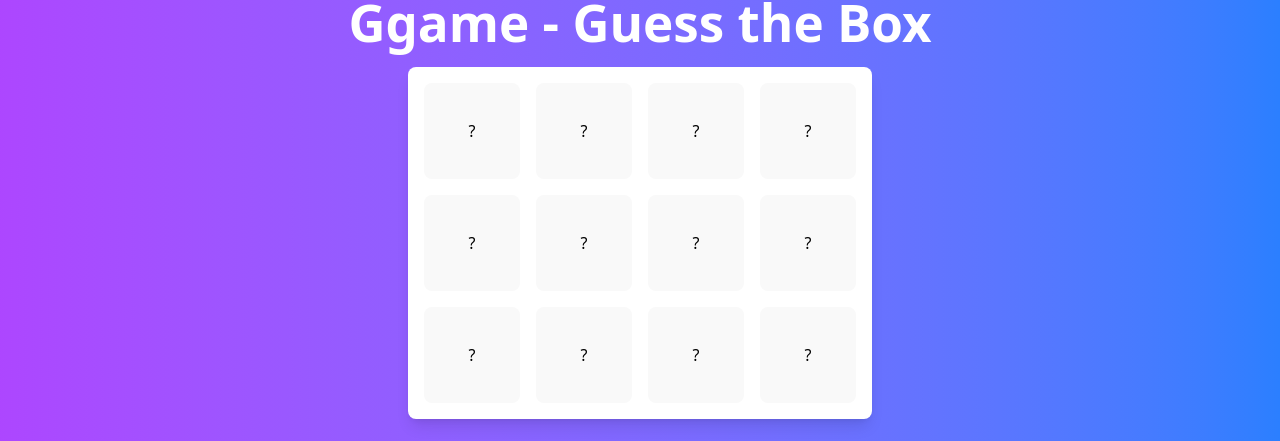
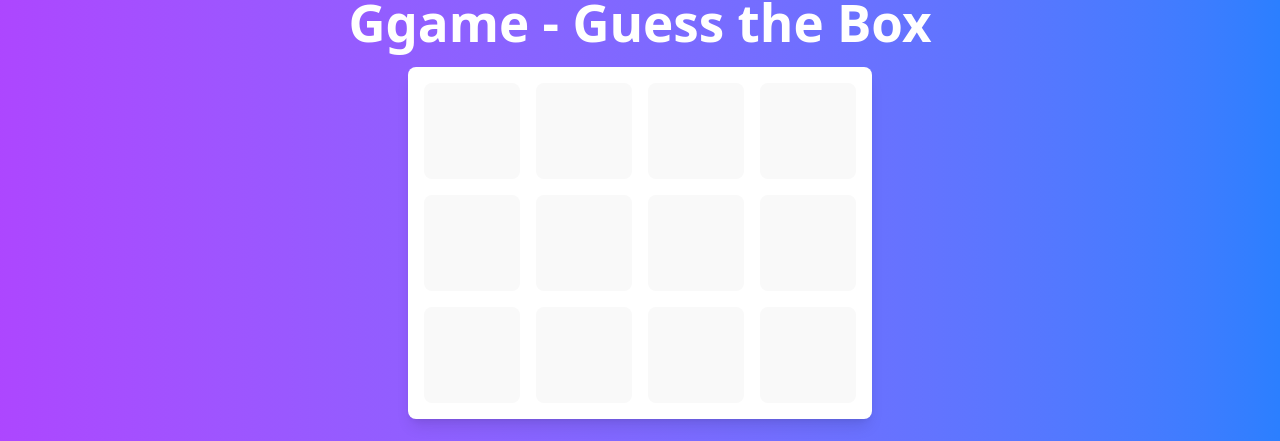
Before and after one commit to Kimmie38/React-Assignment-Boxes, a React (Vite) app: page / in a window 1280 px wide. Shown: the part 159-600 px from the top of the page. Built offline with nearby package versions, Linux system fonts and the light colour scheme.

Commit message:
updated files

```diff
--- a/src/Ggame.jsx
+++ b/src/Ggame.jsx
@@ -49,7 +49,7 @@ const Ggame = () => {
               onClick={() => handleBoxClick(index)}
               className="w-24 h-24 bg-gray-300 text-black font-bold rounded-lg flex items-center justify-center hover:bg-gray-400"
             >
-              ?
+
             </button>
           ))}
         </div>
```
